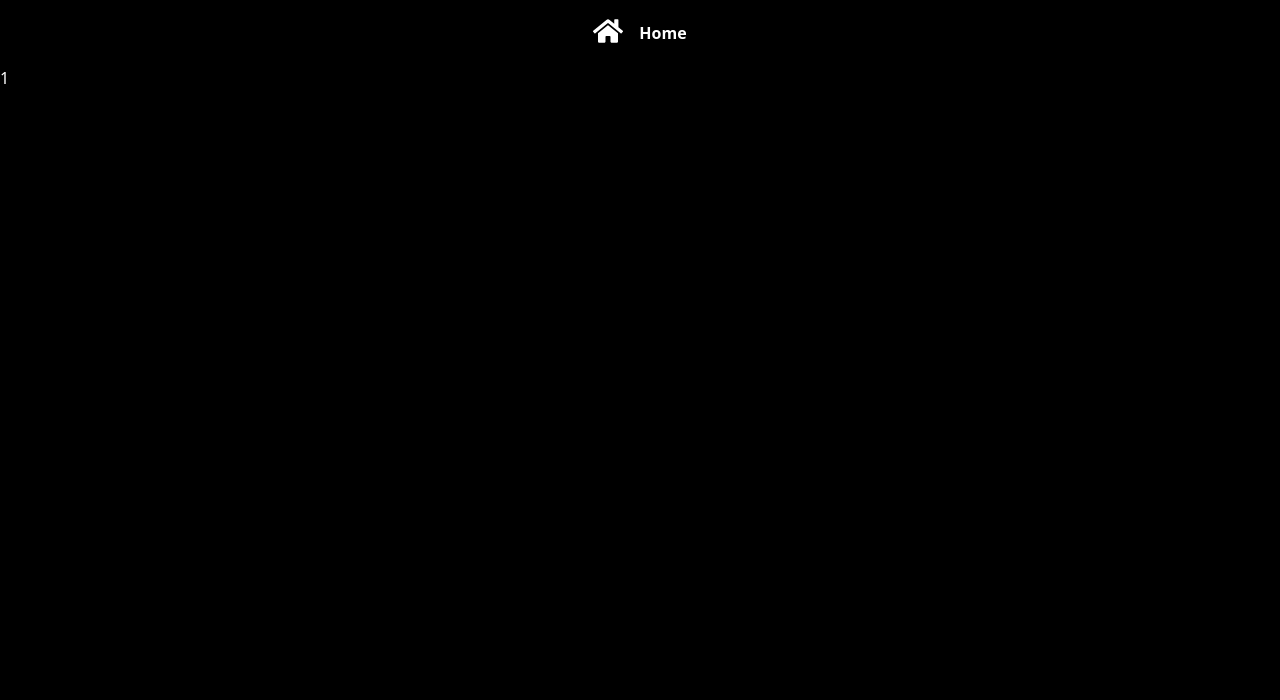
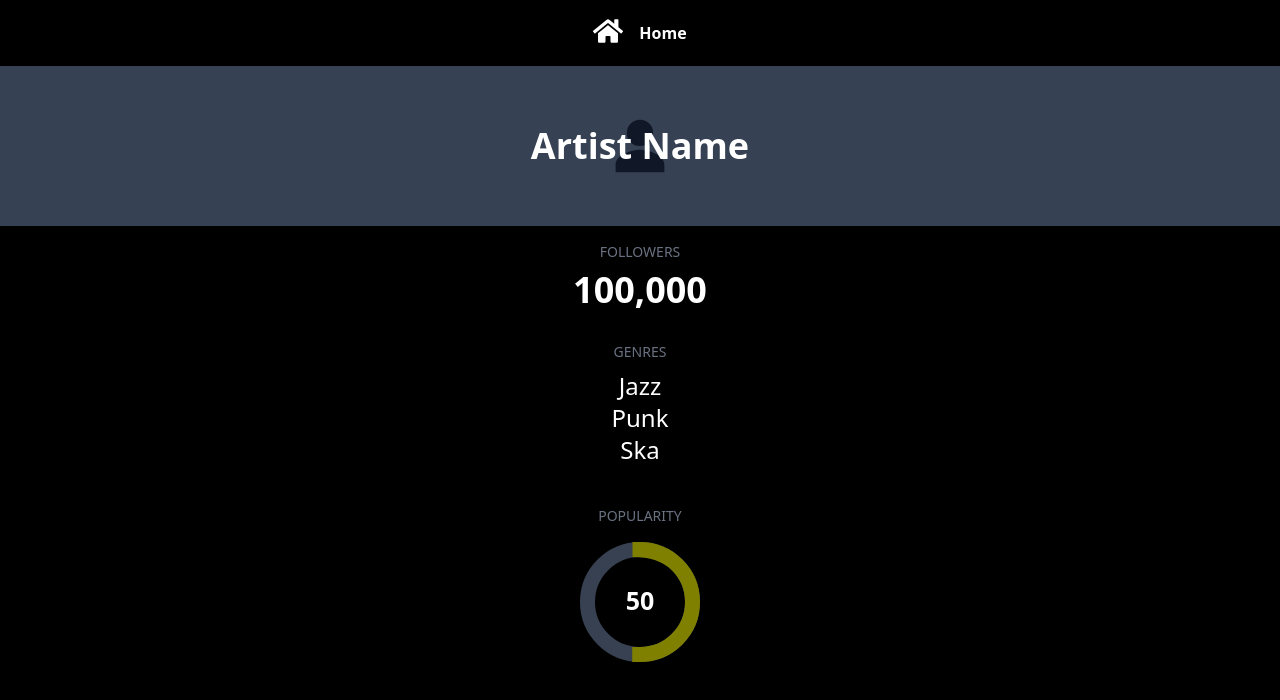
Before and after one commit to rnieblesealo/music-api, a React (Vite) app: page /artistInfo/1 in a window 1280 px wide. Shown: the top 700 px of the page. Built offline with nearby package versions, Linux system fonts and the light colour scheme; no server answers.

Commit message:
info design

```diff
--- a/src/components/ArtistCard.jsx
+++ b/src/components/ArtistCard.jsx
@@ -1,6 +1,6 @@
 import capitalize from '../scripts/capitalize'
 
-import { Link, useNavigate } from "react-router-dom"
+import { useNavigate } from "react-router-dom"
 
 import { FaQuestion } from "react-icons/fa";
 import { IoPersonSharp } from "react-icons/io5";
--- a/src/pages/DetailView.jsx
+++ b/src/pages/DetailView.jsx
@@ -1,6 +1,9 @@
 import { useParams } from "react-router-dom"
 import { useState, useEffect } from "react"
 import { getSpotifyArtistInfoById } from "../scripts/music-search"
+
+import { FaQuestion } from "react-icons/fa";
+import { IoPersonSharp } from "react-icons/io5";
 
 const DetailView = () => {
   let params = useParams()
@@ -10,12 +13,85 @@ const DetailView = () => {
       await getSpotifyArtistInfoById(params.id)
     }
 
-    getArtistInfo()
+    // getArtistInfo()
   })
+
+  const CircularProgress = ({ value, max }) => {
+    const radius = 60;
+    const stroke = 15;
+    const normalizedRadius = radius - stroke / 2; // radius as 0-1 val
+    const circumference = 2 * Math.PI * normalizedRadius;
+    const percent = Math.min(Math.max(value / max, 0), 1); // percent as 0-1 val
+    const strokeDashoffset = circumference * (1 - percent); // fill amt based on percent value
+
+    // Color transition: from red (0%) to green (100%)
+    const interpolateColor = (percent) => {
+      const r = Math.round(255 * (1 - percent)); // how much is red
+      const g = Math.round(255 * percent); // how much is green
+      return `rgb(${r}, ${g}, 0)`; // put in full rgb component
+    };
+
+    return (
+      <svg height={radius * 2} width={radius * 2}>
+        <circle
+          stroke="#374151"
+          fill="transparent"
+          strokeWidth={stroke}
+          r={normalizedRadius}
+          cx={radius}
+          cy={radius}
+        />
+        <circle
+          stroke={interpolateColor(percent)}
+          fill="transparent"
+          strokeWidth={stroke}
+          strokeLinecap="square"
+          strokeDasharray={circumference + ' ' + circumference}
+          strokeDashoffset={strokeDashoffset}
+          r={normalizedRadius}
+          cx={radius}
+          cy={radius}
+          transform={`rotate(-90 ${radius} ${radius})`} // start at top
+        />
+        <text
+          x="50%"
+          y="50%"
+          dy=".3em"
+          textAnchor="middle"
+          fontSize="25"
+          fontWeight="bold"
+          fill="#ffffff"
+        >
+          {Math.round(percent * 100)}
+        </text>
+      </svg>
+    );
+  };
 
   return (
     <div className="text-white">
-      {params.id}
+      <div className="relative bg-gray-700 w-full h-40 aspect-square object-cover flex items-center justify-center">
+        <IoPersonSharp className="text-gray-900 text-6xl" />
+        <h1 className="absolute text-4xl font-bold">Artist Name</h1>
+      </div>
+      <div className="flex flex-col items-center justify-top m-4">
+        <div className="flex flex-col justify-center text-center mb-8">
+          <p className="font-light text-sm mb-2 text-gray-500">FOLLOWERS</p>
+          <h2 className="text-4xl font-bold">100,000</h2>
+        </div>
+        <div className="flex flex-col items-center justify-center mb-10">
+          <p className="font-light text-sm mb-2 text-gray-500">GENRES</p>
+          <ul className="flex flex-col justify-center items-center text-center text-2xl">
+            <p>Jazz</p>
+            <p>Punk</p>
+            <p>Ska</p>
+          </ul>
+        </div>
+        <div className="flex flex-col items-center justify-center">
+          <p className="font-light text-sm mb-4 text-gray-500">POPULARITY</p>
+          <CircularProgress value={50} max={100} />
+        </div>
+      </div>
     </div>
   )
 }
```
